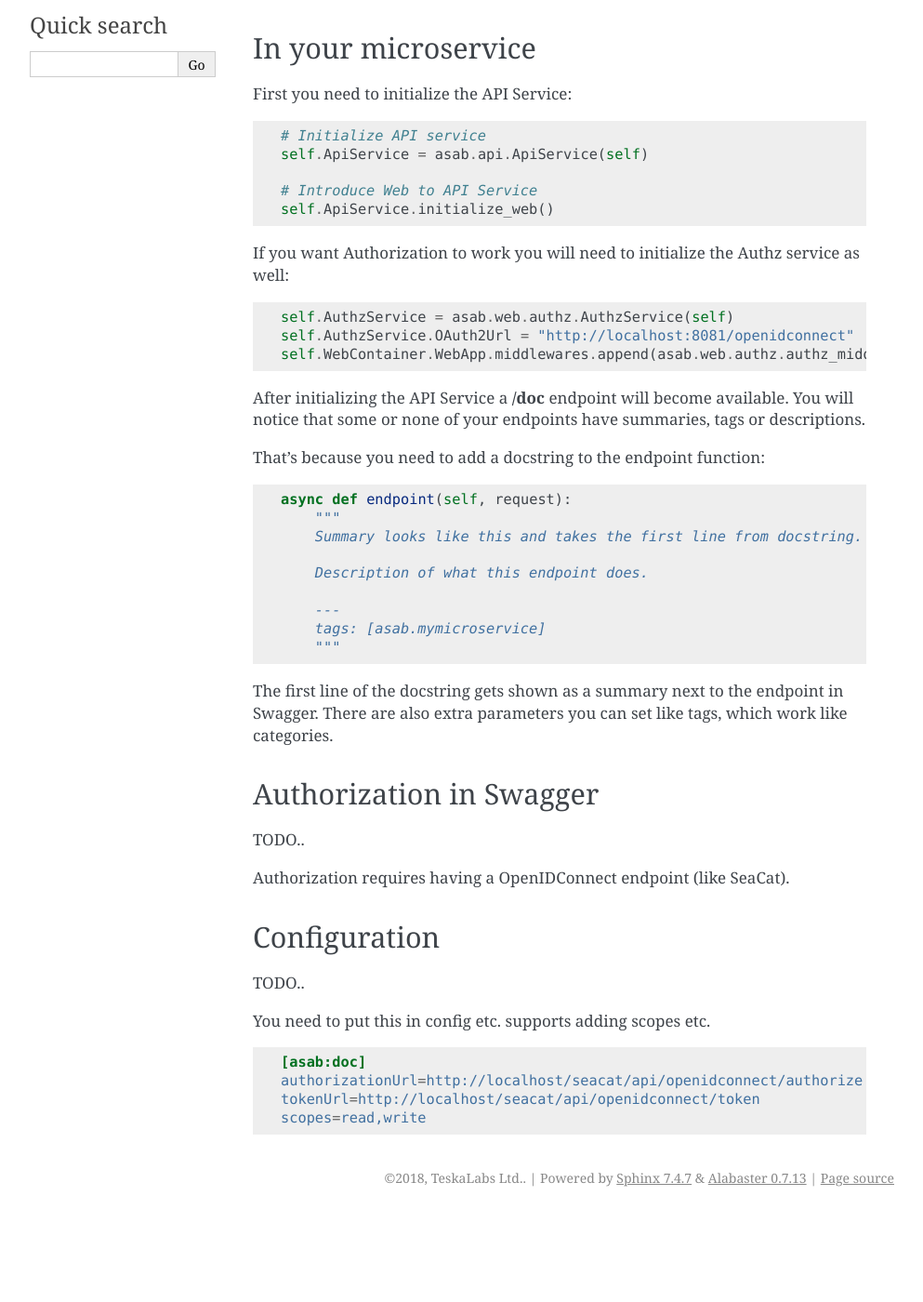
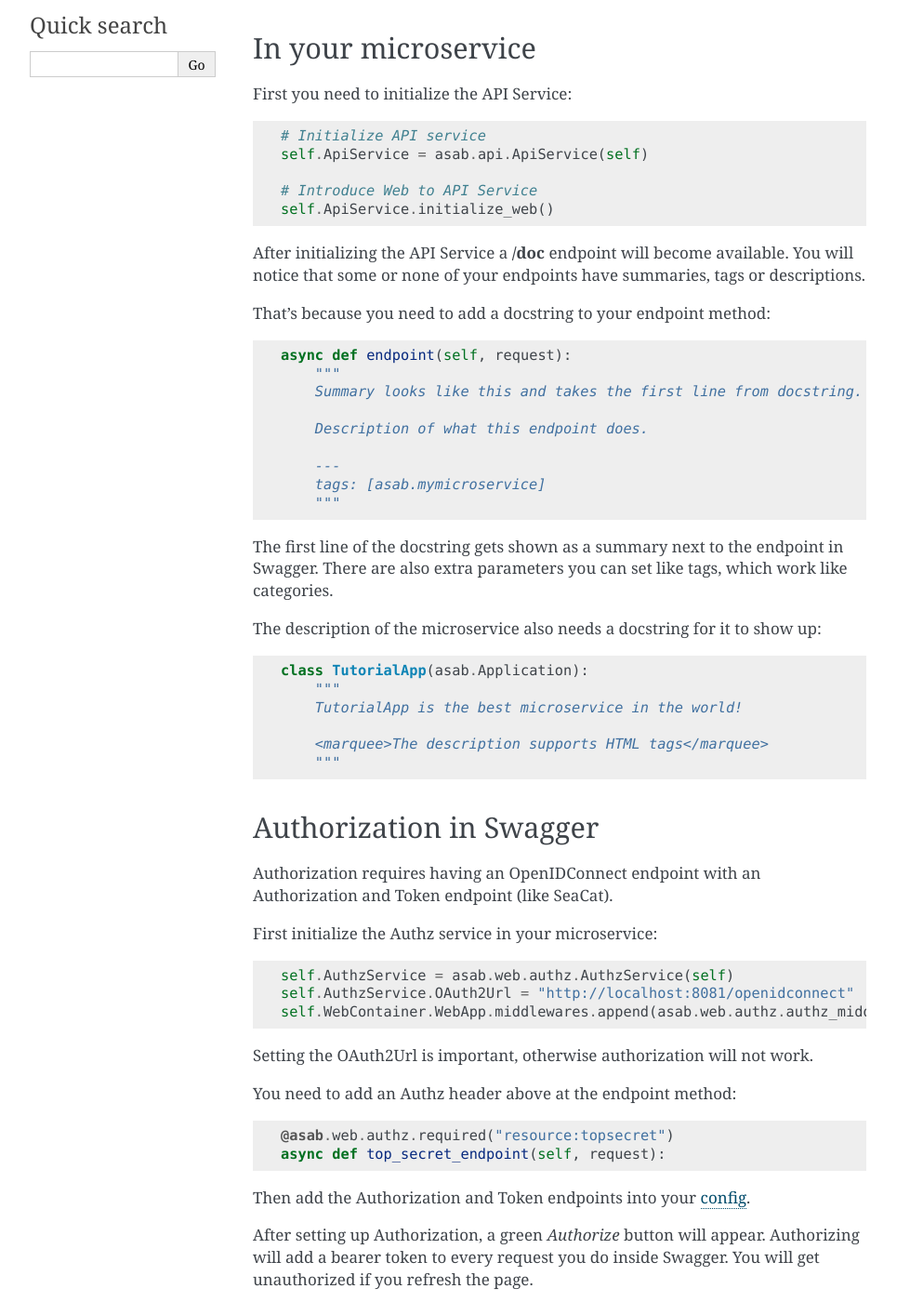
Before and after one commit to TeskaLabs/asab, a Sphinx documentation site: the page built from doc/asab/web/restapidocs.rst, in a window 1280 px wide and 1400 px high, scrolled down 256 px. Shown: the whole window at 93% size, without its empty margins (148-1141 px from the left). Built offline with Sphinx 7.4.7, drawn with Linux system fonts in a browser that asks for light colours; pages that are not in the unit, such as notebooks, are missing from menus; before the commit the page ends 1562 px from its top, so only the background shows below that; some of the changed text lies outside the part shown.

Commit message:
Finished up the documentation

```diff
--- a/doc/asab/web/restapidocs.rst
+++ b/doc/asab/web/restapidocs.rst
@@ -2,9 +2,9 @@ REST API Docs
 ==============
 
 ASAB's API service generates a `Swagger documentation <https://swagger.io/specification>`_ which automatically shows all
-of your endpoints. However you will need to follow some steps to add summaries, tags and more
+of your endpoints. However you will need to follow some steps to add summaries, tags and more.
 
-Before you start, make sure that you have a `REST API webserver <https://asab.readthedocs.io/en/latest/tutorial/web/chapter1.html>`_.
+Before you start, make sure that you have a `REST API microservice <https://asab.readthedocs.io/en/latest/tutorial/web/chapter2.html>`_.
 
 If you want Authorization in Swagger, you will need a OpenIDConnect endpoint.
 
@@ -21,18 +21,10 @@ First you need to initialize the API Service:
     # Introduce Web to API Service
     self.ApiService.initialize_web()
 
-If you want Authorization to work you will need to initialize the Authz service as well:
-
-.. code-block:: python
-
-    self.AuthzService = asab.web.authz.AuthzService(self)
-    self.AuthzService.OAuth2Url = "http://localhost:8081/openidconnect"
-    self.WebContainer.WebApp.middlewares.append(asab.web.authz.authz_middleware_factory(self, self.AuthzService))
-
 After initializing the API Service a **/doc** endpoint will become available. You will notice
 that some or none of your endpoints have summaries, tags or descriptions.
 
-That's because you need to add a docstring to the endpoint function:
+That's because you need to add a docstring to your endpoint method:
 
 .. code-block:: python
 
@@ -49,21 +41,67 @@ That's because you need to add a docstring to the endpoint function:
 The first line of the docstring gets shown as a summary next to the endpoint in Swagger.
 There are also extra parameters you can set like tags, which work like categories.
 
+The description of the microservice also needs a docstring for it to show up:
+
+.. code-block:: python
+
+    class TutorialApp(asab.Application):
+        """
+        TutorialApp is the best microservice in the world!
+
+        <marquee>The description supports HTML tags</marquee>
+        """
+
 Authorization in Swagger
 -----------
-TODO..
+Authorization requires having an OpenIDConnect endpoint with an Authorization and Token endpoint (like SeaCat).
 
-Authorization requires having a OpenIDConnect endpoint (like SeaCat).
+First initialize the Authz service in your microservice:
+
+.. code-block:: python
+
+    self.AuthzService = asab.web.authz.AuthzService(self)
+    self.AuthzService.OAuth2Url = "http://localhost:8081/openidconnect"
+    self.WebContainer.WebApp.middlewares.append(asab.web.authz.authz_middleware_factory(self, self.AuthzService))
+
+Setting the OAuth2Url is important, otherwise authorization will not work.
+
+You need to add an Authz header above at the endpoint method:
+
+.. code-block:: python
+
+    @asab.web.authz.required("resource:topsecret")
+    async def top_secret_endpoint(self, request):
+
+Then add the Authorization and Token endpoints into your `config <#configuration>`_.
+
+After setting up Authorization, a green `Authorize` button will appear. Authorizing will add a bearer token to every
+request you do inside Swagger. You will get unauthorized if you refresh the page.
+
+If it does not add a bearer token, or it does not authorize you at all, retrace your steps and try again.
 
 Configuration
 -----------
-TODO..
+Some parts of Swagger can be changed with this configuration.
 
-You need to put this in config etc. supports adding scopes etc.
+For authorization you will need to add a `authorizationUrl` and `tokenUrl`:
 
 .. code-block:: ini
 
     [asab:doc]
-    authorizationUrl=http://localhost/seacat/api/openidconnect/authorize
-    tokenUrl=http://localhost/seacat/api/openidconnect/token
+    authorizationUrl=http://localhost:8080/openidconnect/authorize
+    tokenUrl=http://localhost:8080/openidconnect/token
+
+If you have an endpoint that requires a scope, you can add it with the configuration file:
+
+.. code-block:: ini
+
+    [asab:doc]
     scopes=read,write
+
+You can change the version tag that shows next to the name of your microservice:
+
+.. code-block:: ini
+
+    [asab:doc]
+    version=1.0.0
```
